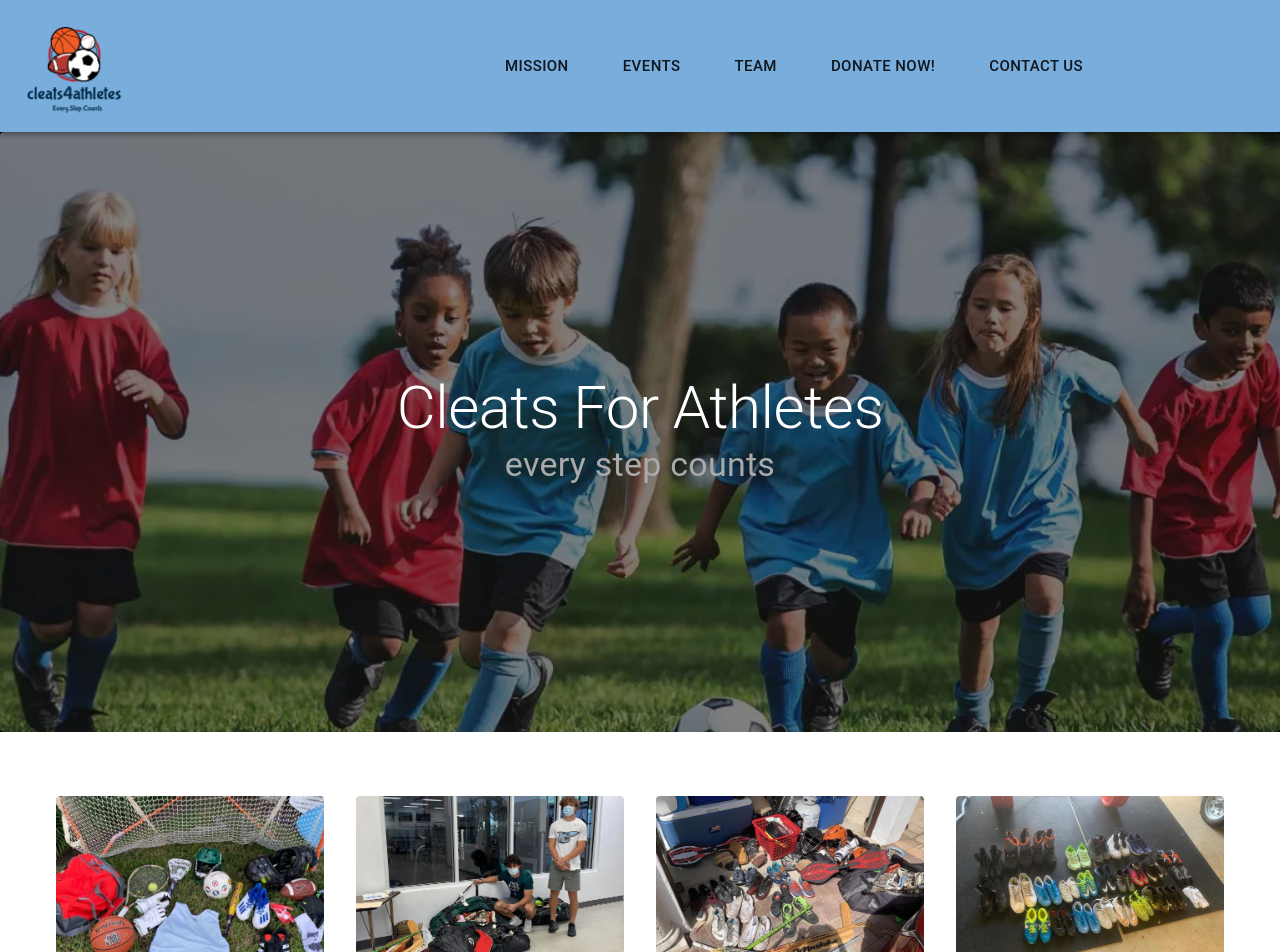
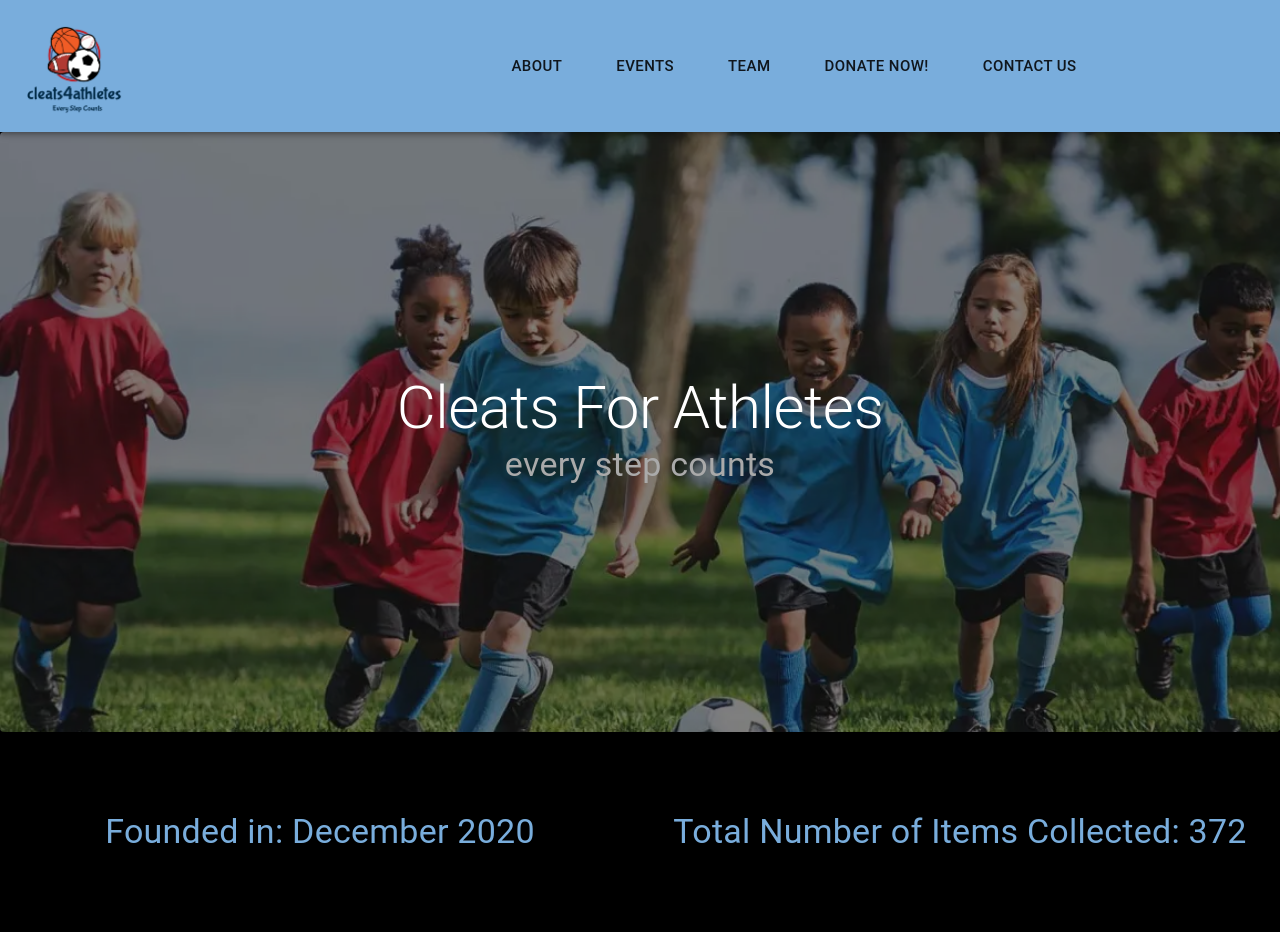
Before and after one commit to drewamunat2/cleats4athletes-react-app, a React (Create React App) app: page / in a window 1280 px wide. Shown: the top 952 px of the page. Built offline with nearby package versions, Linux system fonts and the light colour scheme.

Commit message:
count and founded component

```diff
--- a/src/App.js
+++ b/src/App.js
@@ -1,9 +1,9 @@
-import Home from "./components/Home";
 import { createTheme, ThemeProvider } from '@mui/material/styles';
 import { useEffect } from "react";
 
 import Footer from "./components/Footer";
 import Header from "./components/Header";
+import Home from "./routes/Home";
 
 const theme = createTheme({
   palette: {
--- a/src/Components/Header.js
+++ b/src/Components/Header.js
@@ -23,7 +23,7 @@ export default function Header() {
             <Grid container spacing={0} justifyContent="center" alignItems="center" sx={{display: {xs:'flex', md:'none'}}}>
               <Grid item>
                 <Button size='medium' variant="text" color="inherit">
-                  Mission
+                  About
                 </Button>
               </Grid>
               <Grid item>
@@ -51,7 +51,7 @@ export default function Header() {
             <Grid container spacing={4} justifyContent="center" alignItems="center" sx={{display: {xs:'none', md:'flex'}}}>
               <Grid item>
                 <Button size='large' variant="text" color="inherit">
-                  Mission
+                  About
                 </Button>
               </Grid>
               <Grid item>
--- a/src/Components/Home.js
+++ b/src/routes/Home.js
@@ -1,5 +1,5 @@
 import * as React from 'react';
-import { Box, Button, Card, CardActions, CardContent, CardMedia, Grid, Typography, Container, Paper} from '@mui/material';
+import { Box, Button, Card, CardActions, CardContent, CardMedia, Grid, Typography, Container, Paper } from '@mui/material';
 
 import Image from "../assets/img.webp";
 import Insta4 from "../assets/IMG_2228.jpg";
@@ -53,14 +53,67 @@ function TitleImage() {
   );
 }
 
+function Count() {
+  return (
+    <>
+      {/* mobile */}
+      <Grid container justifyContent="center" alignItems="center" sx={{ backgroundColor: '#000000', height: 100, display: { xs: 'flex', sm: 'none' } }}>
+        <Grid item xs={12} sm={6}>
+          <Typography
+            variant="h6"
+            color="#79ADDC"
+            display="block"
+            align="center"
+          >
+            Founded in: December 2020
+          </Typography>
+        </Grid>
+        <Grid item xs={12} sm={6}>
+          <Typography
+            variant="h6"
+            color="#79ADDC"
+            display="block"
+            align="center"
+          >
+            Total Number of Items Collected: 372
+          </Typography>
+        </Grid>
+      </Grid>
+      {/* laptop */}
+      <Grid container justifyContent="center" alignItems="center" sx={{ backgroundColor: '#000000', height: 200, display: { xs: 'none', sm: 'flex' } }}>
+        <Grid item sm={6}>
+          <Typography
+            variant="h4"
+            color="#79ADDC"
+            display="block"
+            align="center"
+          >
+            Founded in: December 2020
+          </Typography>
+        </Grid>
+        <Grid item sm={6}>
+          <Typography
+            variant="h4"
+            color="#79ADDC"
+            display="block"
+            align="center"
+          >
+            Total Number of Items Collected: 372
+          </Typography>
+        </Grid>
+      </Grid>
+    </>
+  );
+}
+
 function InstaImages() {
   return (
-    <Box sx={{bgcolor:'#ffffff'}}>
+    <Box sx={{ bgcolor: '#ffffff' }}>
       <Container disableGutters sx={{ py: 4 }}>
         <Grid container>
           <Grid item xs={12} sm={6} md={3} sx={{ py: 4 }}>
             <Card
-              sx={{ height: '100%', display: 'flex', flexDirection: 'column', mx:2 }}
+              sx={{ height: '100%', display: 'flex', flexDirection: 'column', mx: 2 }}
             >
               <CardMedia
                 component="img"
@@ -79,7 +132,7 @@ function InstaImages() {
           </Grid>
           <Grid item xs={12} sm={6} md={3} sx={{ py: 4 }}>
             <Card
-              sx={{ height: '100%', display: 'flex', flexDirection: 'column', mx:2 }}
+              sx={{ height: '100%', display: 'flex', flexDirection: 'column', mx: 2 }}
             >
               <CardMedia
                 component="img"
@@ -97,7 +150,7 @@ function InstaImages() {
           </Grid>
           <Grid item xs={12} sm={6} md={3} sx={{ py: 4 }}>
             <Card
-              sx={{ height: '100%', display: 'flex', flexDirection: 'column', mx:2 }}
+              sx={{ height: '100%', display: 'flex', flexDirection: 'column', mx: 2 }}
             >
               <CardMedia
                 component="img"
@@ -116,7 +169,7 @@ function InstaImages() {
           </Grid>
           <Grid item xs={12} sm={6} md={3} sx={{ py: 4 }}>
             <Card
-              sx={{ height: '100%', display: 'flex', flexDirection: 'column', mx:2 }}
+              sx={{ height: '100%', display: 'flex', flexDirection: 'column', mx: 2 }}
             >
               <CardMedia
                 component="img"
@@ -143,6 +196,7 @@ export default function Home() {
   return (
     <>
       <TitleImage />
+      <Count />
       <InstaImages />
     </>
   );
```
Also changed, not shown: 1 other file (tests, documents, lock files or other folders).
